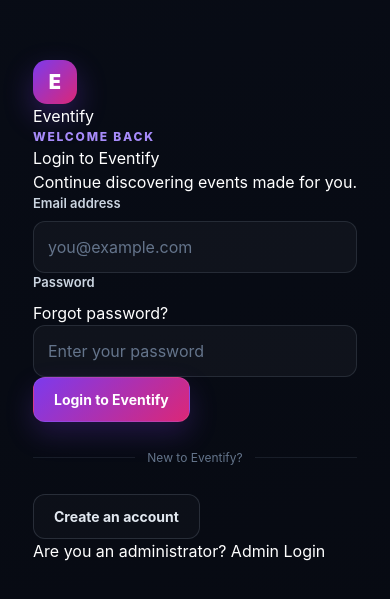
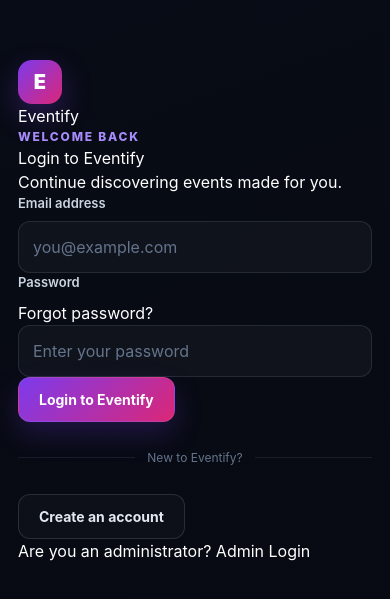
Before and after one commit to Deepesh256/Eventify, a React (Vite) app in the folder event-management-frontend/: page /login in a window 390 px wide. Shown: the part 111-710 px from the top of the page. Built offline with nearby package versions, Linux system fonts and the light colour scheme.

Commit message:
Improve Eventify mobile responsiveness

```diff
--- a/event-management-frontend/index.html
+++ b/event-management-frontend/index.html
@@ -4,7 +4,7 @@
     <meta charset="UTF-8" />
     <link rel="icon" type="image/svg+xml" href="/vite.svg" />
     <meta name="viewport" content="width=device-width, initial-scale=1.0" />
-    <title>event-management-frontend</title>
+    <title>Eventify</title>
   </head>
   <body>
     <div id="root"></div>
--- a/event-management-frontend/src/index.css
+++ b/event-management-frontend/src/index.css
@@ -3292,3 +3292,71 @@ html[data-theme="light"] .eventify-section-count {
     padding: 22px 16px 34px;
   }
 }
+/* ========================================
+   FINAL MOBILE RESPONSIVE FIX
+======================================== */
+
+html,
+body,
+#root {
+  width: 100%;
+  max-width: 100%;
+  min-width: 0;
+  overflow-x: hidden;
+}
+
+@media (max-width: 767px) {
+  .eventify-container {
+    width: 100%;
+    max-width: 100%;
+    padding-left: 16px;
+    padding-right: 16px;
+  }
+
+  .eventify-auth-page {
+    width: 100%;
+    min-width: 0;
+    display: block;
+  }
+
+  .eventify-auth-brand-panel {
+    display: none;
+  }
+
+  .eventify-auth-form-panel {
+    width: 100%;
+    min-width: 0;
+    min-height: 100vh;
+    padding: 24px 18px;
+  }
+
+  .eventify-auth-form-panel > div {
+    width: 100%;
+    max-width: 480px;
+    margin-left: auto;
+    margin-right: auto;
+  }
+
+  .eventify-user-page {
+    width: 100%;
+    min-width: 0;
+    padding: 20px 14px;
+  }
+
+  .eventify-events-grid,
+  .eventify-bookings-grid {
+    grid-template-columns: minmax(0, 1fr);
+    width: 100%;
+  }
+
+  .eventify-event-card,
+  .eventify-booking-card {
+    width: 100%;
+    min-width: 0;
+  }
+
+  img {
+    max-width: 100%;
+    height: auto;
+  }
+}
```
